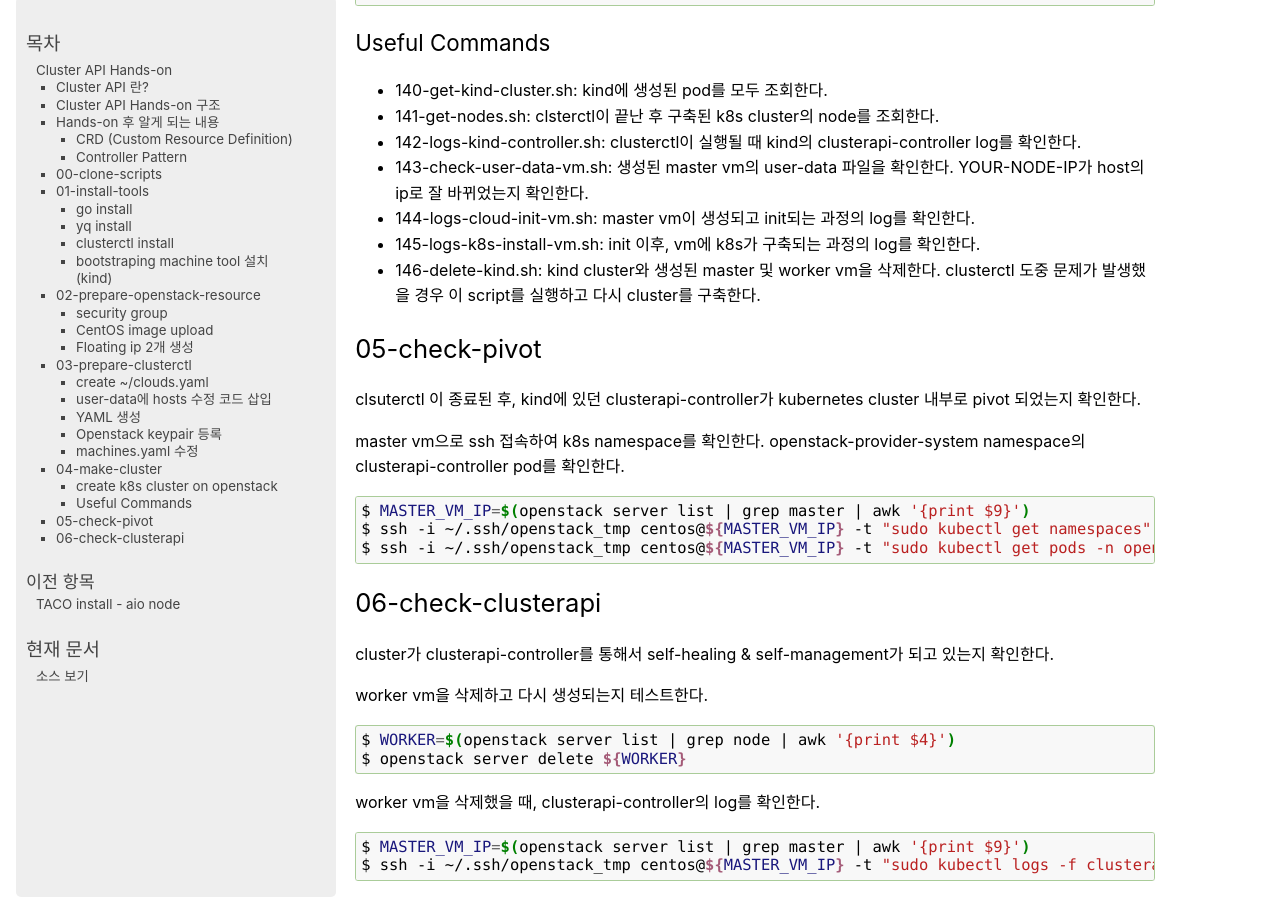
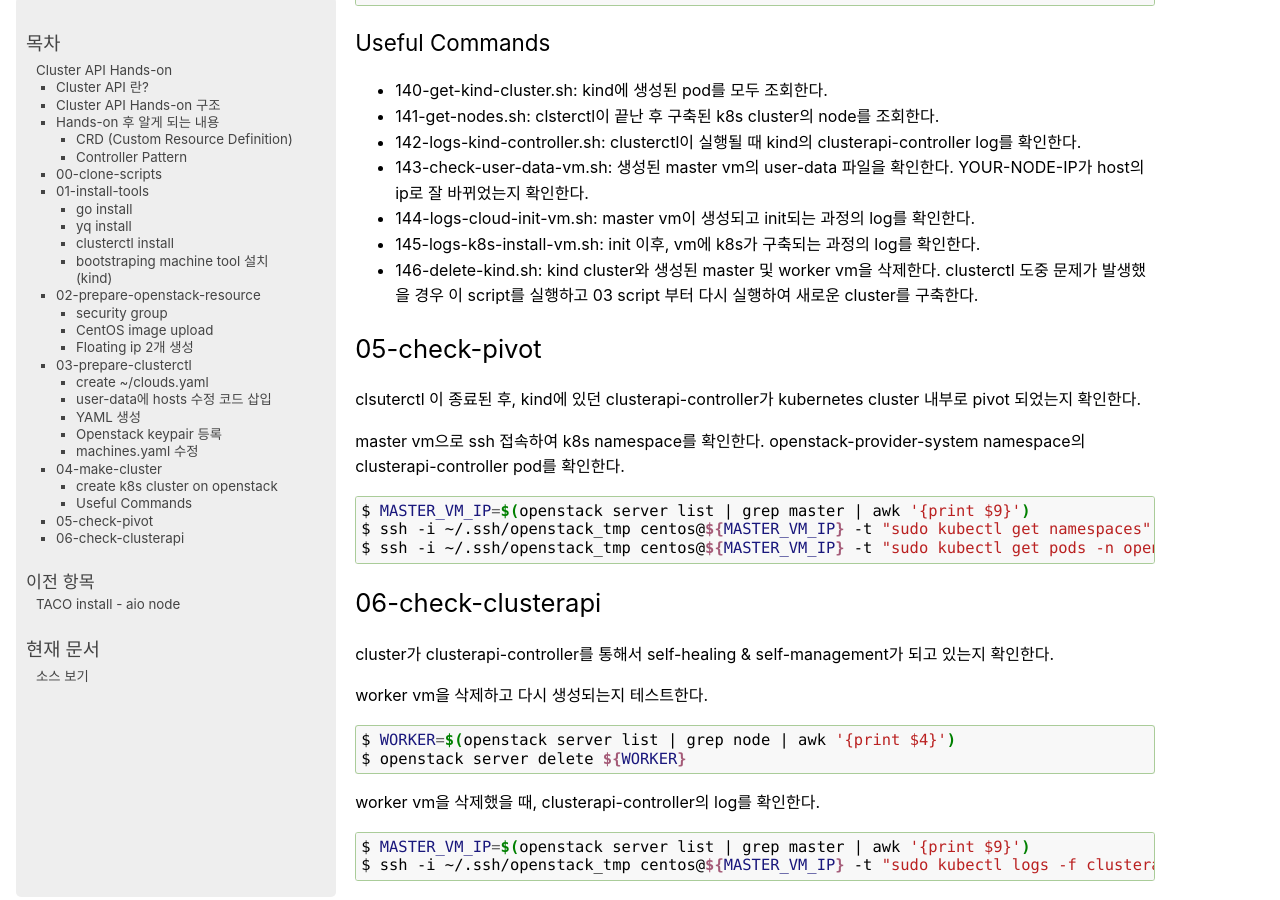
Before and after one commit to openinfradev/openinfraday-2019-handson-docs, a Sphinx documentation site: the page built from docs/source/cluster-api.rst, in a window 1280 px wide and 900 px high, scrolled down 6375 px. Built offline with Sphinx 7.4.7, drawn with Linux system fonts in a browser that asks for light colours.

Commit message:
fix after delete cluster

```diff
--- a/docs/source/cluster-api.rst
+++ b/docs/source/cluster-api.rst
@@ -337,7 +337,7 @@ Useful Commands
 * 143-check-user-data-vm.sh: 생성된 master vm의 user-data 파일을 확인한다. YOUR-NODE-IP가 host의 ip로 잘 바뀌었는지 확인한다.
 * 144-logs-cloud-init-vm.sh: master vm이 생성되고 init되는 과정의 log를 확인한다.
 * 145-logs-k8s-install-vm.sh: init 이후, vm에 k8s가 구축되는 과정의 log를 확인한다.
-* 146-delete-kind.sh: kind cluster와 생성된 master 및 worker vm을 삭제한다. clusterctl 도중 문제가 발생했을 경우 이 script를 실행하고 다시 cluster를 구축한다.
+* 146-delete-kind.sh: kind cluster와 생성된 master 및 worker vm을 삭제한다. clusterctl 도중 문제가 발생했을 경우 이 script를 실행하고 03 script	부터 다시 실행하여 새로운 cluster를 구축한다.
 
 05-check-pivot
 ===============
```
